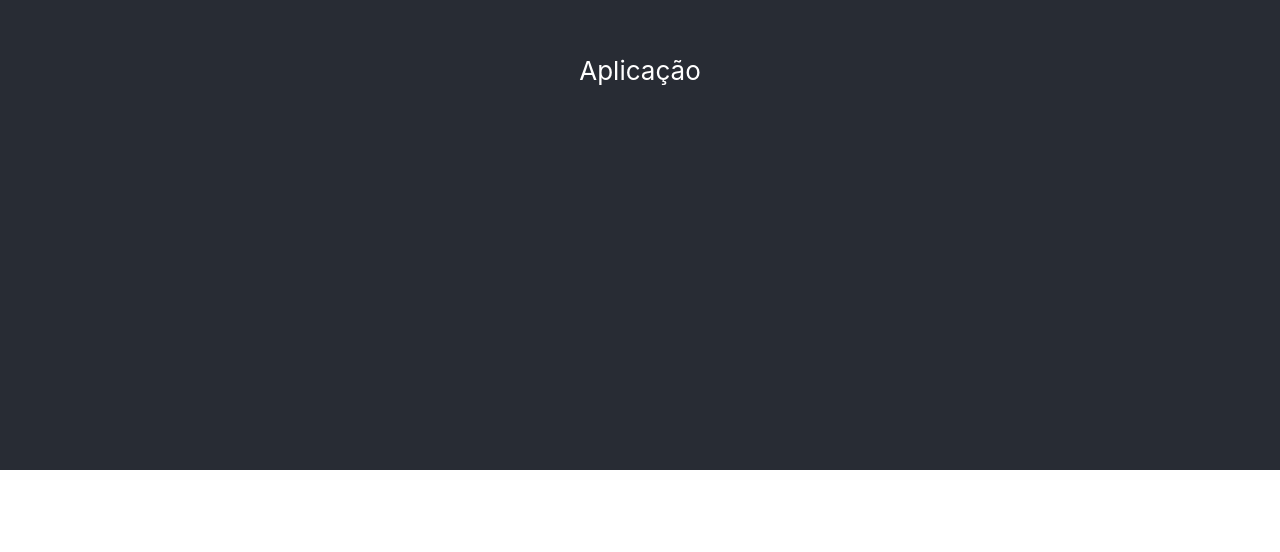
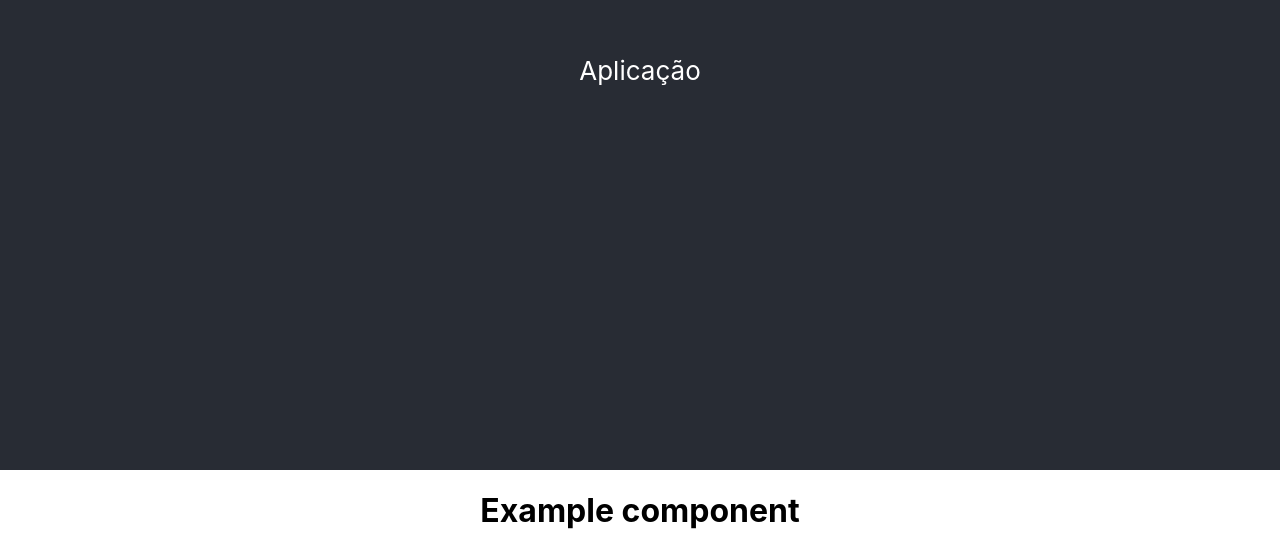
Before and after one commit to citi-onboarding/mural-valores, a React (Create React App) app: page / in a window 1280 px wide. Shown: the part 330-882 px from the top of the page. Before the commit the page ends 800 px from the top, so only its background shows below. Built offline with nearby package versions, Linux system fonts and the light colour scheme.

Commit message:
feat(create example component): e isso

```diff
--- a/src/App.js
+++ b/src/App.js
@@ -1,5 +1,5 @@
-import logo from './logo.svg';
 import './App.css';
+import Example from './components/ExampleComponent'
 
 function App() {
   return (
@@ -7,6 +7,7 @@ function App() {
       <header className="App-header">
         Aplicação
       </header>
+      <Example />
     </div>
   );
 }
--- /dev/null
+++ b/src/components/ExampleComponent/index.jsx
@@ -0,0 +1,8 @@
+import React from 'react';
+
+
+const Example = () => (
+  <h1>Example component</h1>
+)
+
+export default Example;
```
